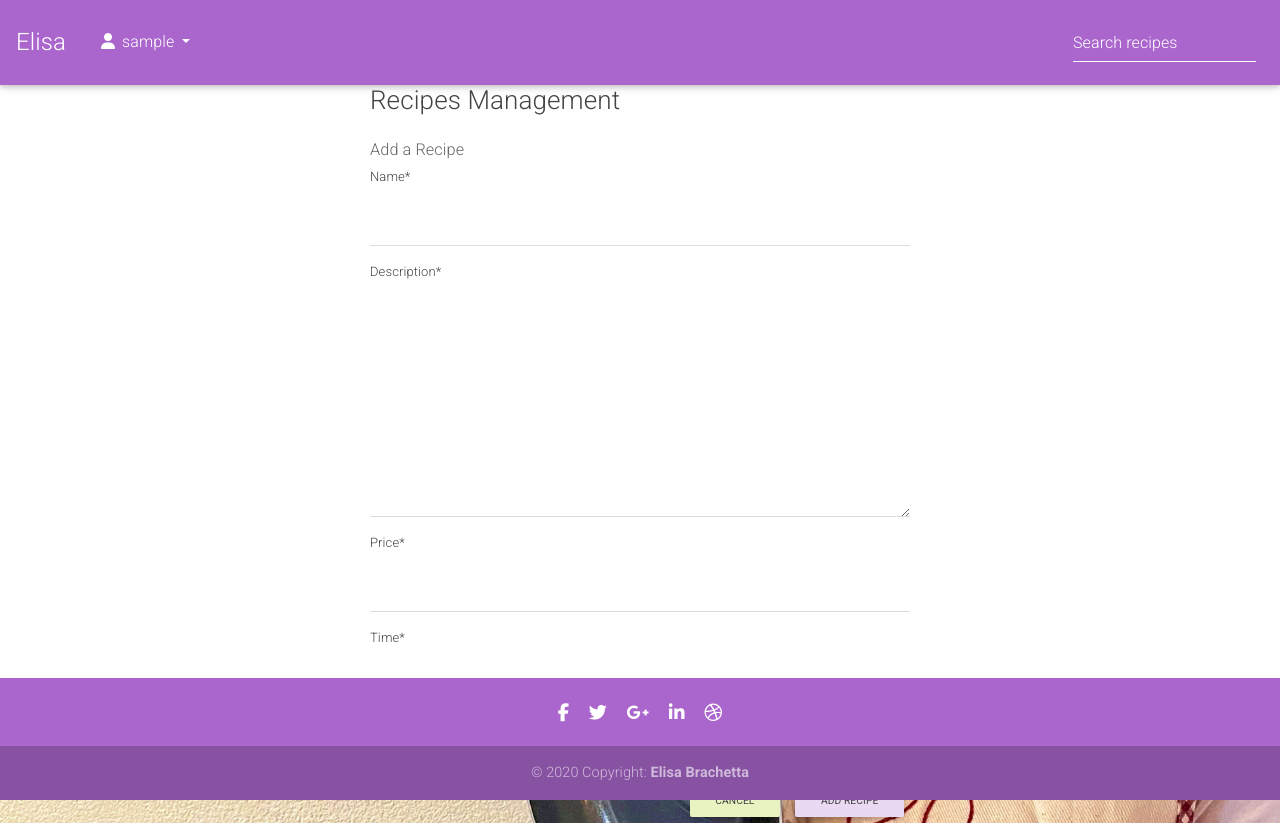
After one commit to GBrachetta/recipes, a Django app: page /recipes/add_recipe/ in a window 1280 px wide. The commit adds this page. Run offline with Django 3.2, Linux system fonts and the light colour scheme; the visitor is signed in with stand-in values (Sample User, id 1); some libraries are stand-ins or nearby versions.

Commit message:
Add recipes feature

```diff
--- /dev/null
+++ b/recipes/templates/recipes/add_recipe.html
@@ -0,0 +1,40 @@
+{% extends 'base.html' %}
+{% load static %}
+{% block content %}
+<div class="container">
+<div class="white-overlay"></div>
+    <div class="row justify-content-center">
+        <div class="col-12 col-md-6">
+            <h2 class="mb-4">Recipes Management</h2>
+            <h5 class="text-muted">Add a Recipe</h5>
+        </div>
+    </div>
+    <div class="row justify-content-center">
+        <div class="col-12 col-md-6">
+            <form method="POST" action="{% url 'add_recipe' %}" class="form" enctype="multipart/form-data">
+                {% csrf_token %}
+                {% for field in form %}
+                {% if field.name != 'image' %}
+                <!--Renders as crispy if field is not image-->
+                {{ field | as_crispy_field }}
+                {% else %}
+                <!--Else renders it normally-->
+                {{ field }}
+                {% endif %}
+                {% endfor %}
+                <div class="text-right">
+                    <a class="btn btn-back" href="{% url 'recipes' %}">Cancel</a>
+                    <button class="btn btn-go" type="submit">
+                        Add Recipe
+                    </button>
+                </div>
+            </form>
+        </div>
+    </div>
+</div>
+{% endblock %}
+
+{% block postjs %}
+{{ block.super }}
+<script src="{% static 'recipes/js/scripts.js' %}" type="text/javascript"></script>
+{% endblock %}
--- /dev/null
+++ b/recipes/templates/recipes/custom_widget_templates/custom_clearable_file_input.html
@@ -0,0 +1,14 @@
+<!--Widget displaying thumbnail and filename-->
+{% if widget.is_initial %}
+<p>{{ widget.initial_text }}:</p>
+<a href="{{ widget.value.url }}">
+    <img src="{{ widget.value.url }}" class="rounded shadow-sm" width="96" height="96" alt="thumbnail" />
+</a>
+<br />
+{{ widget.input_text }} {% endif %}
+<span class="btn btn-go btn-file">
+    Select Image<input id="new-image" type="{{ widget.type }}" name="{{ widget.name }}" {% include 'django/forms/widgets/attrs.html' %}>
+</span>
+<strong>
+    <p class="text-danger" id="filename"></p>
+</strong>
--- a/static/css/main.css
+++ b/static/css/main.css
@@ -22,8 +22,8 @@
 }
 
 .btn {
-  padding: .5rem 1.6rem;
-  font-size: .64rem;
+  padding: 0.5rem 1.6rem;
+  font-size: 0.64rem;
 }
 
 .btn-go {
@@ -32,6 +32,21 @@
 
 .btn-back {
   background-color: #e8f3c1;
+}
+
+.btn-file {
+  position: relative;
+  overflow: hidden;
+}
+
+.btn-file input[type="file"] {
+  position: absolute;
+  top: 0;
+  right: 0;
+  min-width: 100%;
+  min-height: 100%;
+  opacity: 0;
+  cursor: pointer;
 }
 
 .navbar .nav-item .nav-link {
```
Also changed, not shown: recipes/templates/recipes/recipes.html (added, +17 -0 lines).
